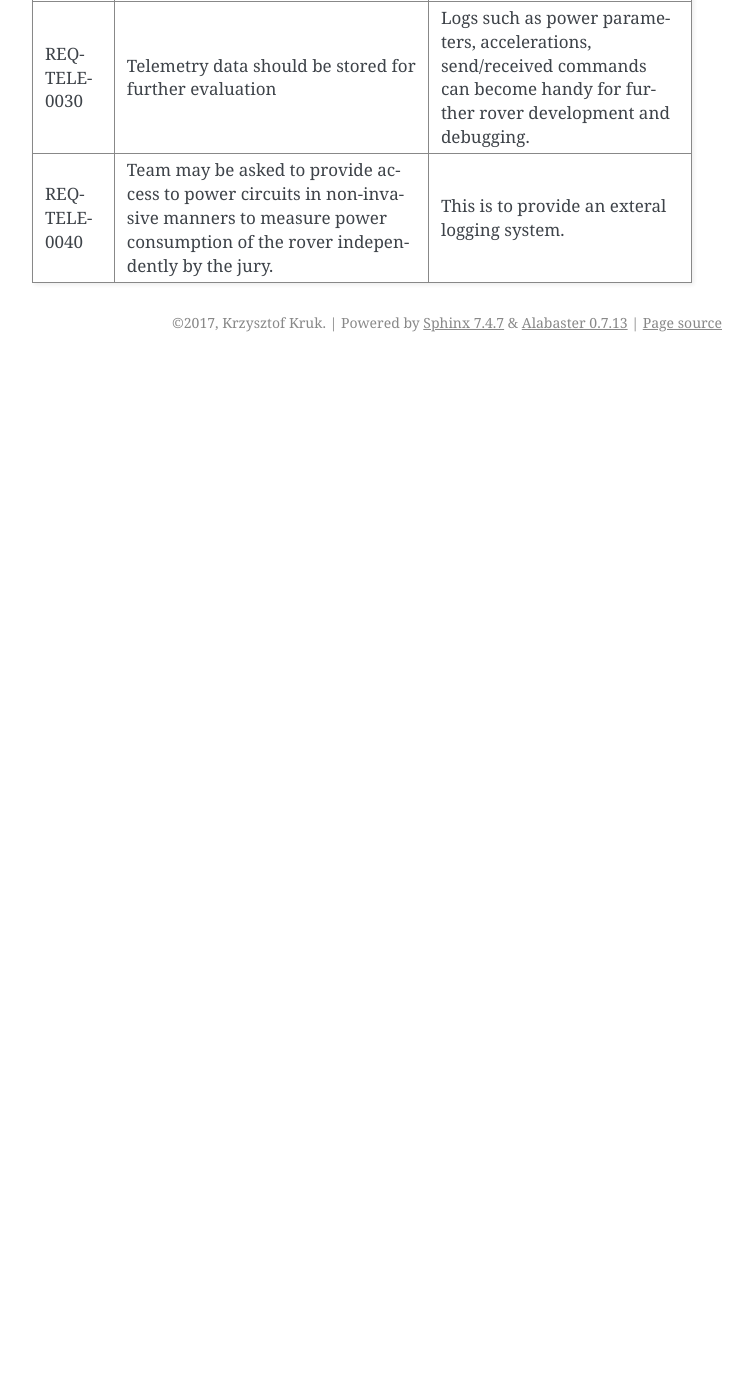
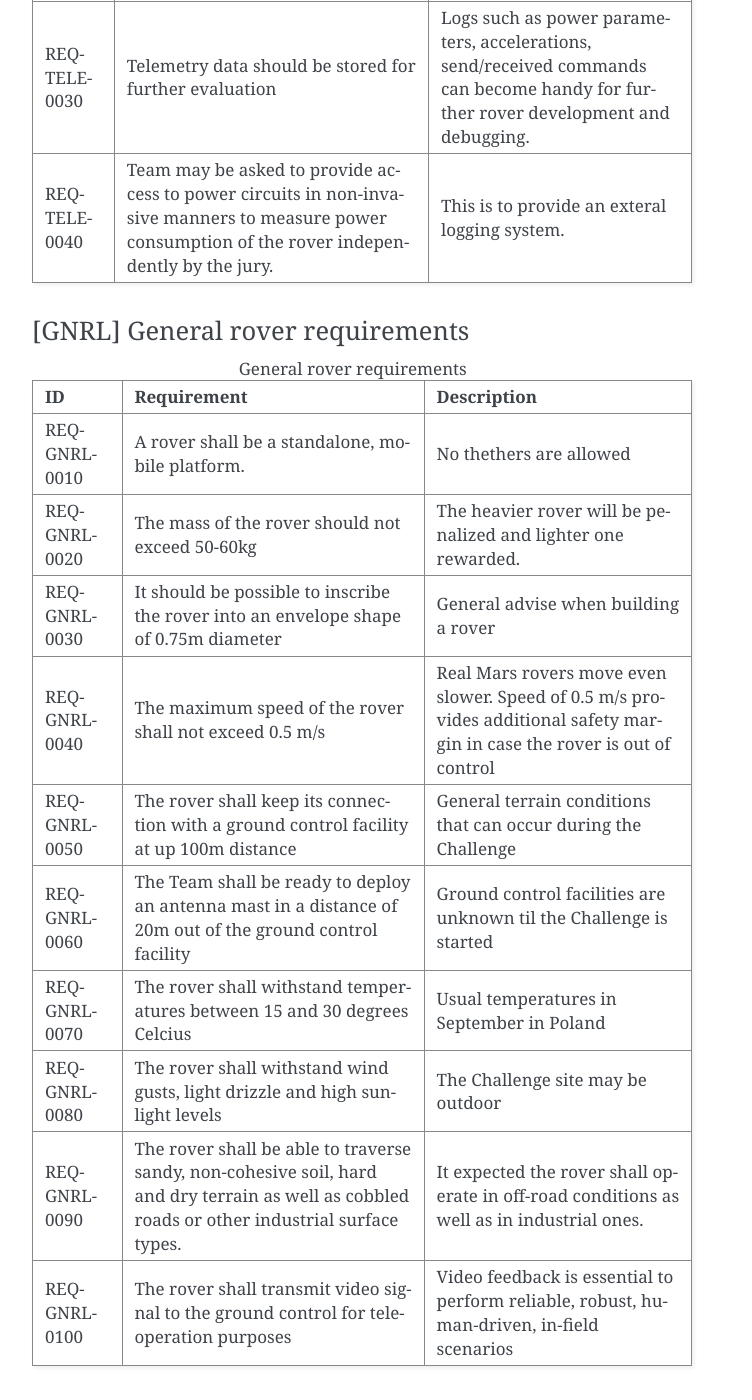
Before and after one commit to krkruk/OrionDoc, a Sphinx documentation site: the page built from source/documents/requirements/system_requirements_document.rst, in a window 1280 px wide and 1400 px high, scrolled down 3656 px. Shown: the whole window, without its empty margins (388-1140 px from the left). Built offline with Sphinx 7.4.7, drawn with Linux system fonts in a browser that asks for light colours; before the commit the page ends 4018 px from its top, so only the background shows below that; some of the changed text lies outside the part shown.

Commit message:
Add General rover requirements

```diff
--- a/source/documents/requirements/system_requirements_document.rst
+++ b/source/documents/requirements/system_requirements_document.rst
@@ -100,7 +100,7 @@
 
    * - REQ-SAFE-0013
      - The emergency stop button shall isolate the batteries from the system by single button hit.
-     - The stop button shall cut the power circuit and keep it in such state until the rover is reset. The only exception are batteries installed in laptops that are not mandatory to be separated.
+     - The stop button shall cut the power circuit and keep it in such state until the rover is reset. The only exception is batteries installed in laptops that are not mandatory to be separated.
 
    * - REQ-SAFE-0014
      - The emergency stop button shall be installed in an easily accessible location. The location shall not inflict any injurers to anyone who hits the button.
@@ -135,10 +135,10 @@
      - During this time the rover should remain still.
 
 
-[TELE] Teleoperations and telemetry requirements
+[TELE] Teleoperation and telemetry requirements
 --------------------------------------------------------------------------------
 
-.. list-table:: Safety requirements table
+.. list-table:: Teleoperation and telemetry requirements
    :header-rows: 1
 
    * - ID
@@ -160,3 +160,54 @@
    * - REQ-TELE-0040
      - Team may be asked to provide access to power circuits in non-invasive manners to measure power consumption of the rover independently by the jury.
      - This is to provide an exteral logging system.
+
+
+[GNRL] General rover requirements
+--------------------------------------------------------------------------------
+
+.. list-table:: General rover requirements
+   :header-rows: 1
+
+   * - ID
+     - Requirement
+     - Description
+
+   * - REQ-GNRL-0010
+     - A rover shall be a standalone, mobile platform.
+     - No thethers are allowed
+
+   * - REQ-GNRL-0020
+     - The mass of the rover should not exceed 50-60kg
+     - The heavier rover will be penalized and lighter one rewarded.
+
+   * - REQ-GNRL-0030
+     - It should be possible to inscribe the rover into an envelope shape of 0.75m diameter
+     - General advise when building a rover
+
+   * - REQ-GNRL-0040
+     - The maximum speed of the rover shall not exceed 0.5 m/s
+     - Real Mars rovers move even slower. Speed of 0.5 m/s provides additional safety margin in case the rover is out of control
+
+   * - REQ-GNRL-0050
+     - The rover shall keep its connection with a ground control facility at up 100m distance
+     - General terrain conditions that can occur during the Challenge
+
+   * - REQ-GNRL-0060
+     - The Team shall be ready to deploy an antenna mast in a distance of 20m out of the ground control facility
+     - Ground control facilities are unknown til the Challenge is started
+
+   * - REQ-GNRL-0070
+     - The rover shall withstand temperatures between 15 and 30 degrees Celcius
+     - Usual temperatures in September in Poland
+
+   * - REQ-GNRL-0080
+     - The rover shall withstand wind gusts, light drizzle and high sunlight levels
+     - The Challenge site may be outdoor
+
+   * - REQ-GNRL-0090
+     - The rover shall be able to traverse sandy, non-cohesive soil, hard and dry terrain as well as cobbled roads or other industrial surface types.
+     - It expected the rover shall operate in off-road conditions as well as in industrial ones.
+
+   * - REQ-GNRL-0100
+     - The rover shall transmit video signal to the ground control for tele-operation purposes
+     - Video feedback is essential to perform reliable, robust, human-driven, in-field scenarios
```
